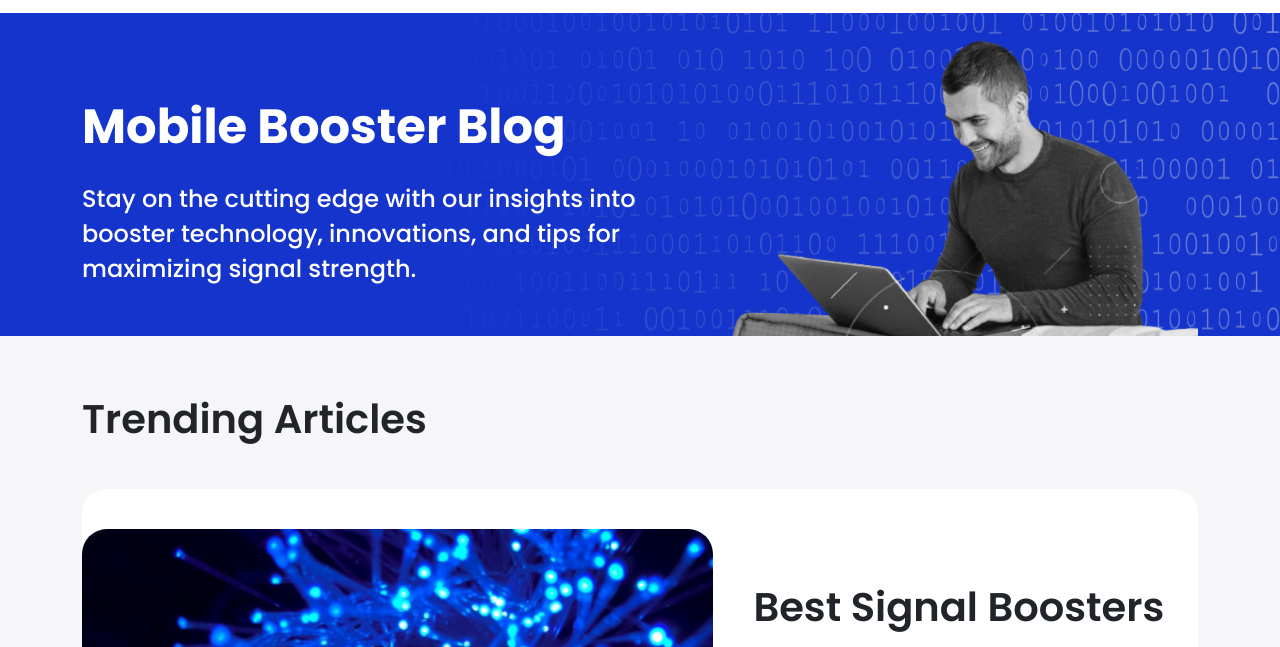
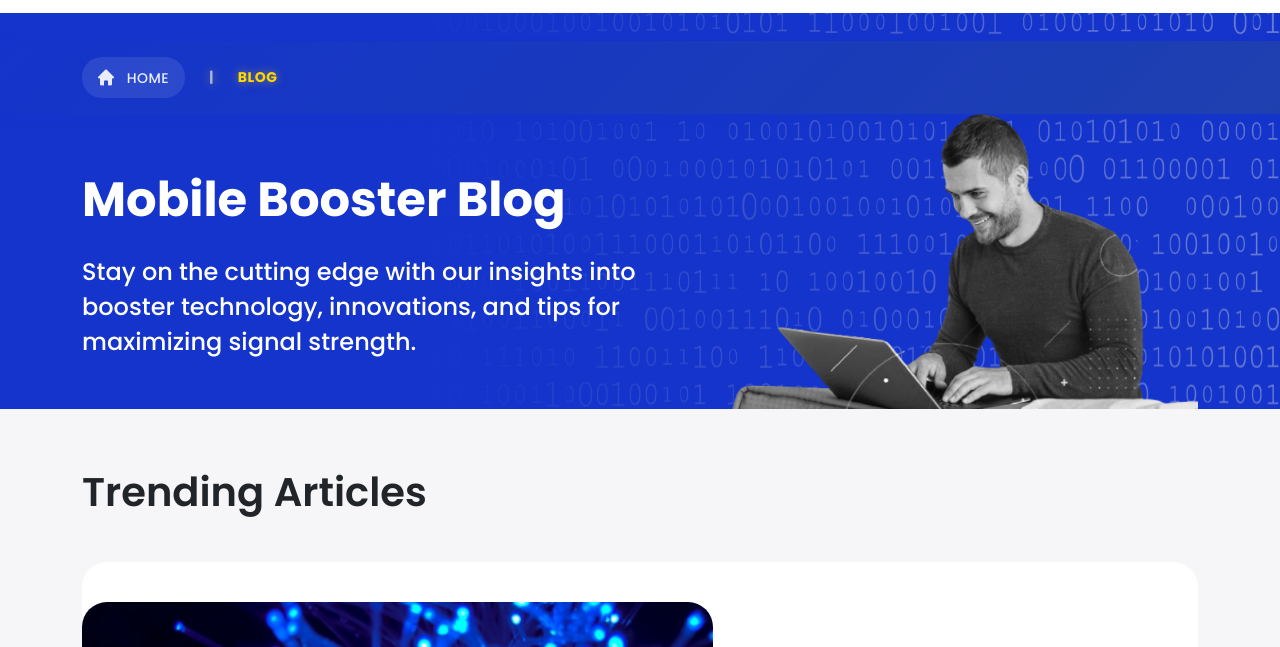
Before and after one commit to ThroughMaze/MobileBooster-Redesign, a website built with Vite: page blog.html in a window 1280 px wide. Shown: the part 88-735 px from the top of the page. Built offline with nearby package versions, Linux system fonts and the light colour scheme.

Commit message:
Breadcrumbs2

```diff
--- a/assets/css/blog.css
+++ b/assets/css/blog.css
@@ -91,6 +91,68 @@ body {
 }
 
 
+
+/* Enhanced Breadcrumb Styles for Blog Page */
+.breadcrumb-wrapper {
+    background: linear-gradient(135deg, #1434CB 0%, #1E40AF 100%);
+    padding: 1rem 0;
+    margin-bottom: 0;
+    box-shadow: 0 4px 12px rgba(20, 52, 203, 0.15);
+    display: flex;
+    align-items: center;
+    min-height: 60px;
+}
+
+.breadcrumb-wrapper .breadcrumb {
+    margin-bottom: 0;
+    background: transparent;
+    display: flex;
+    align-items: center;
+    margin: 0;
+}
+
+.breadcrumb-wrapper .breadcrumb-item {
+    font-size: 14px;
+    font-weight: 600;
+    text-transform: uppercase;
+    letter-spacing: 0.5px;
+    display: flex;
+    align-items: center;
+}
+
+.breadcrumb-wrapper .breadcrumb-item a {
+    color: rgba(255, 255, 255, 0.9);
+    text-decoration: none;
+    transition: all 0.3s ease;
+    padding: 0.5rem 1rem;
+    border-radius: 20px;
+    background: rgba(255, 255, 255, 0.1);
+    backdrop-filter: blur(10px);
+}
+
+.breadcrumb-wrapper .breadcrumb-item a:hover {
+    color: #ffffff;
+    background: rgba(255, 255, 255, 0.2);
+    transform: translateY(-2px);
+    box-shadow: 0 4px 12px rgba(255, 255, 255, 0.2);
+}
+
+.breadcrumb-wrapper .breadcrumb-item.active {
+    color: #FFD700;
+    font-weight: 700;
+    text-shadow: 0 0 10px rgba(255, 215, 0, 0.5);
+}
+
+.breadcrumb-wrapper .breadcrumb-item + .breadcrumb-item::before {
+    color: rgba(255, 255, 255, 0.6);
+    font-weight: bold;
+    margin: 0 0.5rem;
+}
+
+.breadcrumb-wrapper .icon-home {
+    margin-right: 0.5rem;
+    font-size: 16px;
+}
 
 main > section:not(:first-child) {
     margin-top: 3.3rem !important;
--- a/assets/css/shop.css
+++ b/assets/css/shop.css
@@ -1,4 +1,66 @@
 /* Shop-specific styles - Header, footer, navbar, menu, and logo styles moved to base.css */
+
+/* Enhanced Breadcrumb Styles for Shop Page (cloned from blog.css) */
+.breadcrumb-wrapper {
+    background: linear-gradient(135deg, #1434CB 0%, #1E40AF 100%);
+    padding: 1rem 0;
+    margin-bottom: 0;
+    box-shadow: 0 4px 12px rgba(20, 52, 203, 0.15);
+    display: flex;
+    align-items: center;
+    min-height: 60px;
+}
+
+.breadcrumb-wrapper .breadcrumb {
+    margin-bottom: 0;
+    background: transparent;
+    display: flex;
+    align-items: center;
+    margin: 0;
+}
+
+.breadcrumb-wrapper .breadcrumb-item {
+    font-size: 14px;
+    font-weight: 600;
+    text-transform: uppercase;
+    letter-spacing: 0.5px;
+    display: flex;
+    align-items: center;
+}
+
+.breadcrumb-wrapper .breadcrumb-item a {
+    color: rgba(255, 255, 255, 0.9);
+    text-decoration: none;
+    transition: all 0.3s ease;
+    padding: 0.5rem 1rem;
+    border-radius: 20px;
+    background: rgba(255, 255, 255, 0.1);
+    backdrop-filter: blur(10px);
+}
+
+.breadcrumb-wrapper .breadcrumb-item a:hover {
+    color: #ffffff;
+    background: rgba(255, 255, 255, 0.2);
+    transform: translateY(-2px);
+    box-shadow: 0 4px 12px rgba(255, 255, 255, 0.2);
+}
+
+.breadcrumb-wrapper .breadcrumb-item.active {
+    color: #FFD700;
+    font-weight: 700;
+    text-shadow: 0 0 10px rgba(255, 215, 0, 0.5);
+}
+
+.breadcrumb-wrapper .breadcrumb-item + .breadcrumb-item::before {
+    color: rgba(255, 255, 255, 0.6);
+    font-weight: bold;
+    margin: 0 0.5rem;
+}
+
+.breadcrumb-wrapper .icon-home {
+    margin-right: 0.5rem;
+    font-size: 16px;
+}
 
 main > section:not(:first-child) {
     margin-top: 3.3rem !important;
--- a/blog.html
+++ b/blog.html
@@ -159,6 +159,17 @@
 
 <main>
     <section class="blog-hero-section">
+        <!-- Breadcrumb Navigation -->
+        <section class="breadcrumb-wrapper">
+            <div class="container">
+                <nav aria-label="breadcrumb">
+                    <ol class="breadcrumb">
+                        <li class="breadcrumb-item"><a href="/"><i class="icon-home"></i> Home</a></li>
+                        <li class="breadcrumb-item active" aria-current="page">Blog</li>
+                    </ol>
+                </nav>
+            </div>
+        </section>
         <div class="hero-section-content container">
             <div class="hero-text">
                 <h1>Mobile Booster Blog</h1>
```
Also changed, not shown: 404.html (+12 -0 lines), article.html (+12 -0 lines), cart.html (+1 -1 lines), checkout.html (+1 -1 lines), shop.html (+11 -0 lines).
